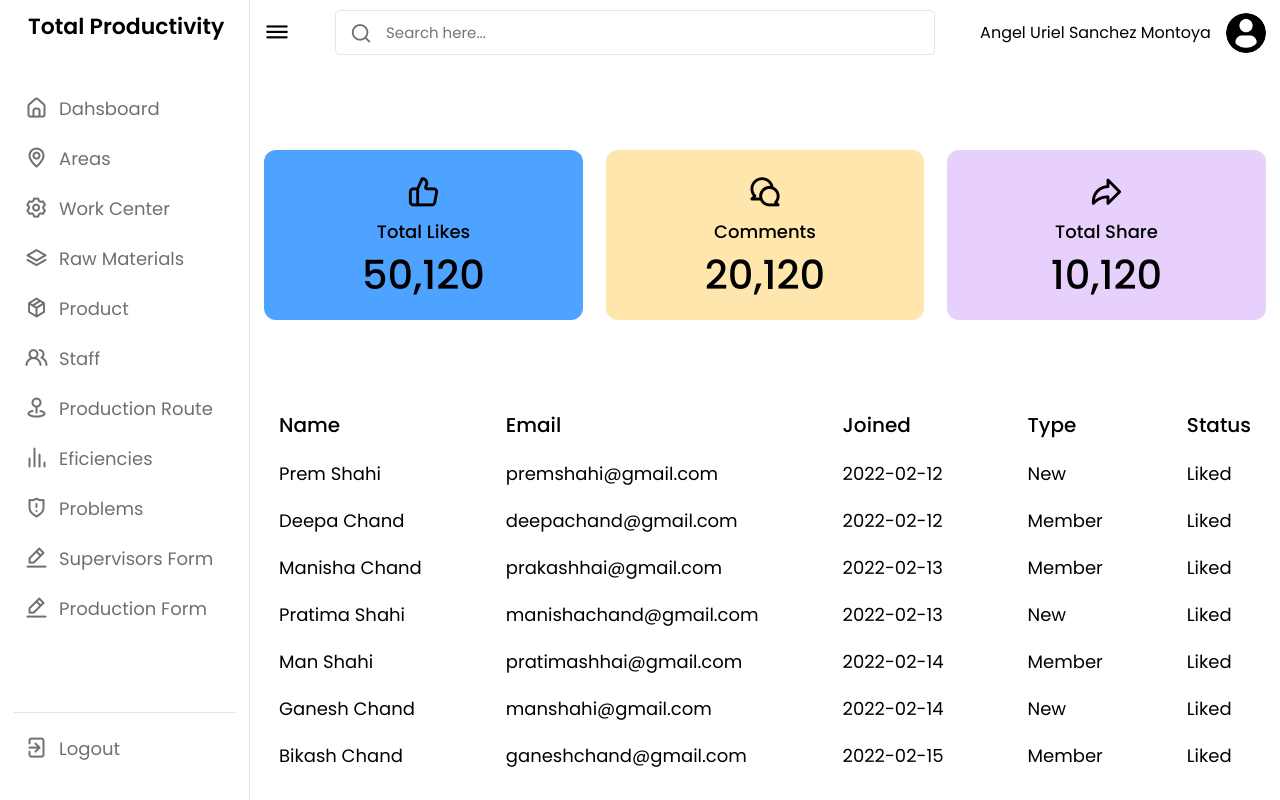
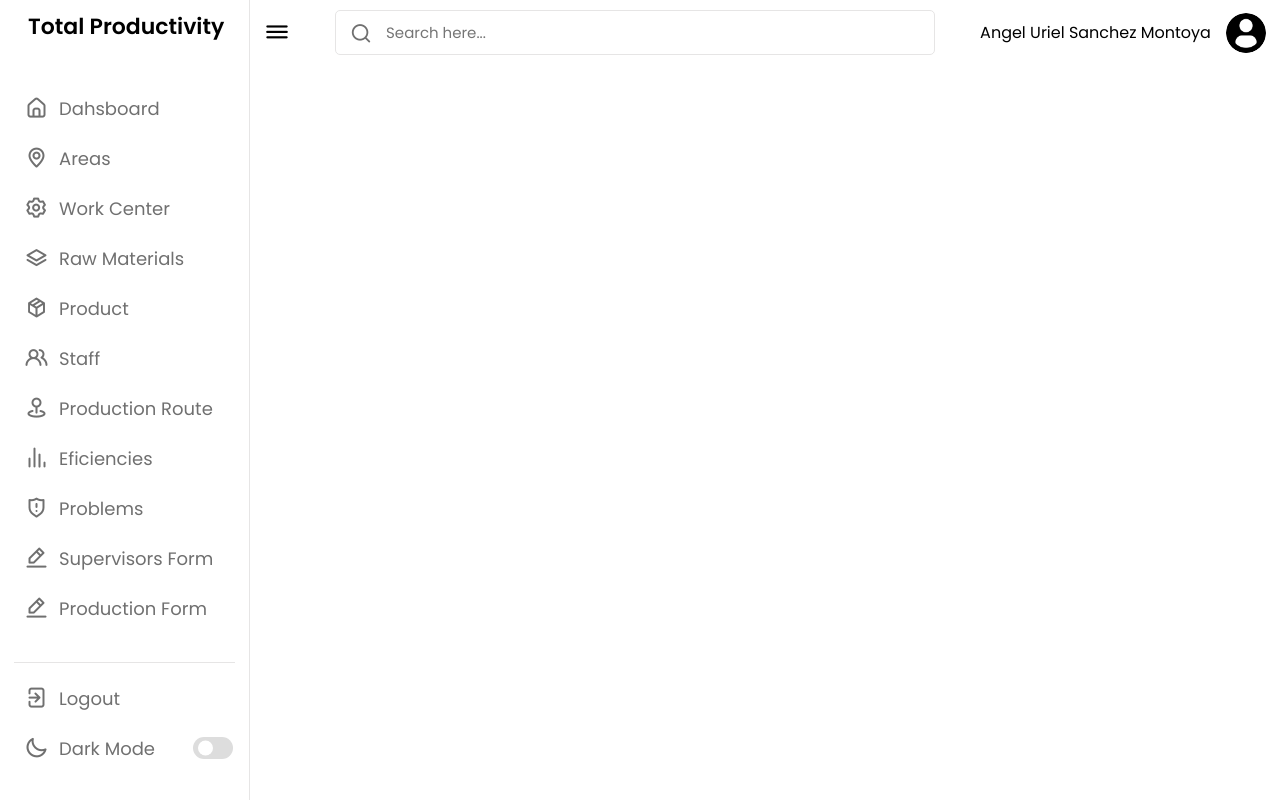
Before and after one commit to Alx-Ang/TotalProductivity, a PHP site: page /system/dashboard.php in a window 1280 px wide. Run offline with PHP 8.4, Linux system fonts and the light colour scheme; a user stored in the database is signed in.

Commit message:
Total Productivity Aplication Update 2

```diff
--- a/system/css/stylesDashboard.css
+++ b/system/css/stylesDashboard.css
@@ -1,5 +1,3 @@
-/* ===== Google Font Import - Poppins ===== */
-@import url('https://fonts.googleapis.com/css2?family=Poppins:wght@200;300;400;500;600&display=swap');
 *{
     margin: 0;
     padding: 0;
@@ -56,7 +54,7 @@ body.dark{
 }
 
 ::-webkit-scrollbar-thumb:hover {
-    background: #0b3cc1;
+    background: #4070f4;
 }
 
 body.dark::-webkit-scrollbar-thumb:hover,
--- a/system/dashboard.php
+++ b/system/dashboard.php
@@ -39,7 +39,7 @@
                     <i class="uil uil-estate"></i>
                     <span class="link-name">Dahsboard</span>
                 </a></li>
-                <li><a href="#">
+                <li><a href="areas.php">
                     <i class="uil uil-map-marker"></i>
                     <span class="link-name">Areas</span>
                 </a></li>
@@ -83,21 +83,20 @@
             </ul>
 
             <ul class="logout-mode">
-                <li><a  href="php/logout.php">
+                <li><a  href="mainAreas.php">
                     <i class="uil uil-signout"></i>
                     <span class="link-name">Logout</span>
                 </a></li>
 
-                <!--<li class="mode">
+                <li class="mode">
                     <a href="#">
                         <i class="uil uil-moon"></i>
-                    <span class="link-name">Dark Mode</span>
-                </a>
-
-                <div class="mode-toggle">
-                  <span class="switch"></span>
-                </div>-->
-            </li>
+                        <span class="link-name">Dark Mode</span>
+                    </a>
+                    <div class="mode-toggle">
+                        <span class="switch"></span>
+                    </div>
+                </li>
             </ul>
         </div>
     </nav>
@@ -110,15 +109,17 @@
                 <i class="uil uil-search"></i>
                 <input type="text" placeholder="Search here...">
             </div>
-            <?php echo $nombre_usuario;?>
+
+            <span class="text"> <?php echo $nombre_usuario;?> </span>
             <img src="img/user.png" alt="">
+
         </div>
 
         <div class="dash-content">
-            <div class="overview">
+            <!--<div class="overview">
                 <div class="title">
-                    <!--<i class="uil uil-tachometer-fast-alt"></i>
-                    <span class="text">Dashboard</span>-->
+                    i class="uil uil-tachometer-fast-alt"></i>
+                    <span class="text"> Dashboard General </span>
                 </div>
 
                 <div class="boxes">
@@ -138,12 +139,12 @@
                         <span class="number">10,120</span>
                     </div>
                 </div>
-            </div>
+            </div>-->
 
-            <div class="activity">
+            <!--<div class="activity">
                 <div class="title">
-                    <!--<i class="uil uil-clock-three"></i>
-                    <span class="text">Recent Activity</span>-->
+                    <i class="uil uil-clock-three"></i>
+                    <span class="text">Recent Activity</span>
                 </div>
 
                 <div class="activity-data">
@@ -198,7 +199,7 @@
                         <span class="data-list">Liked</span>
                     </div>
                 </div>
-            </div>
+            </div>-->
         </div>
     </section>
 
```
Also changed, not shown: system/css/styleArea.css (+8 -2 lines).
